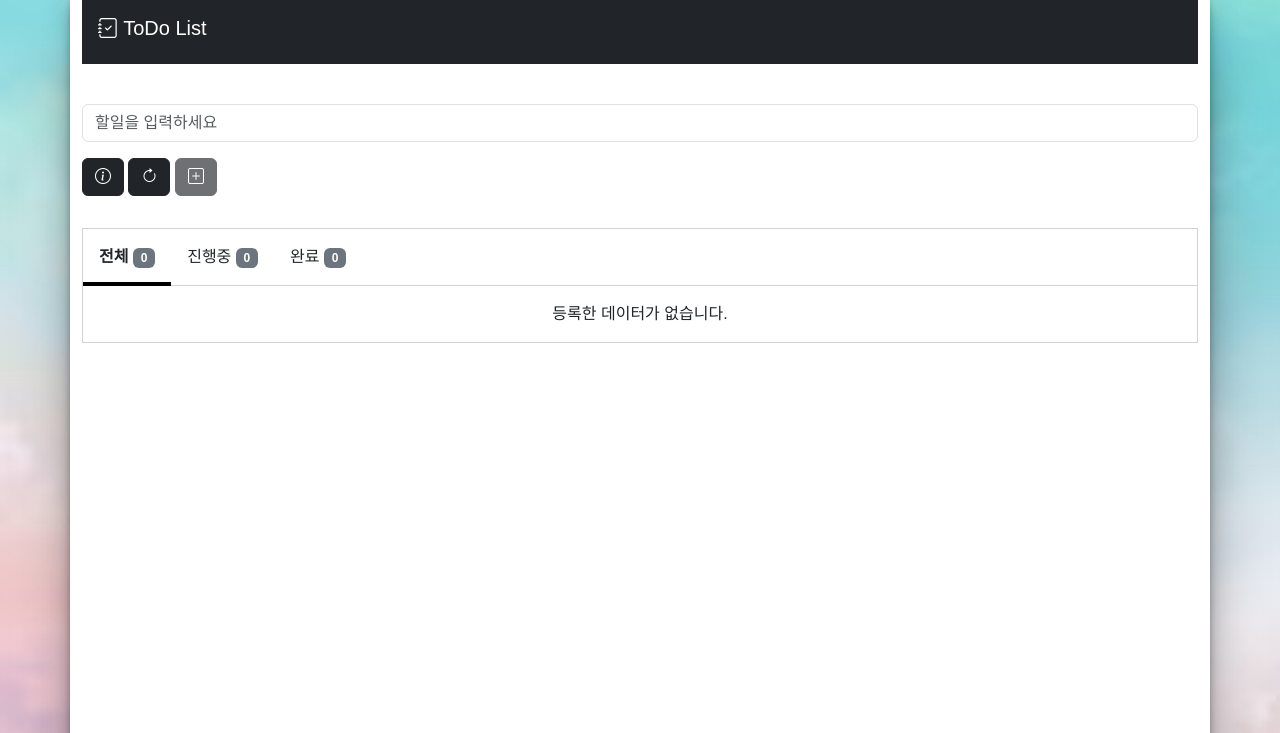
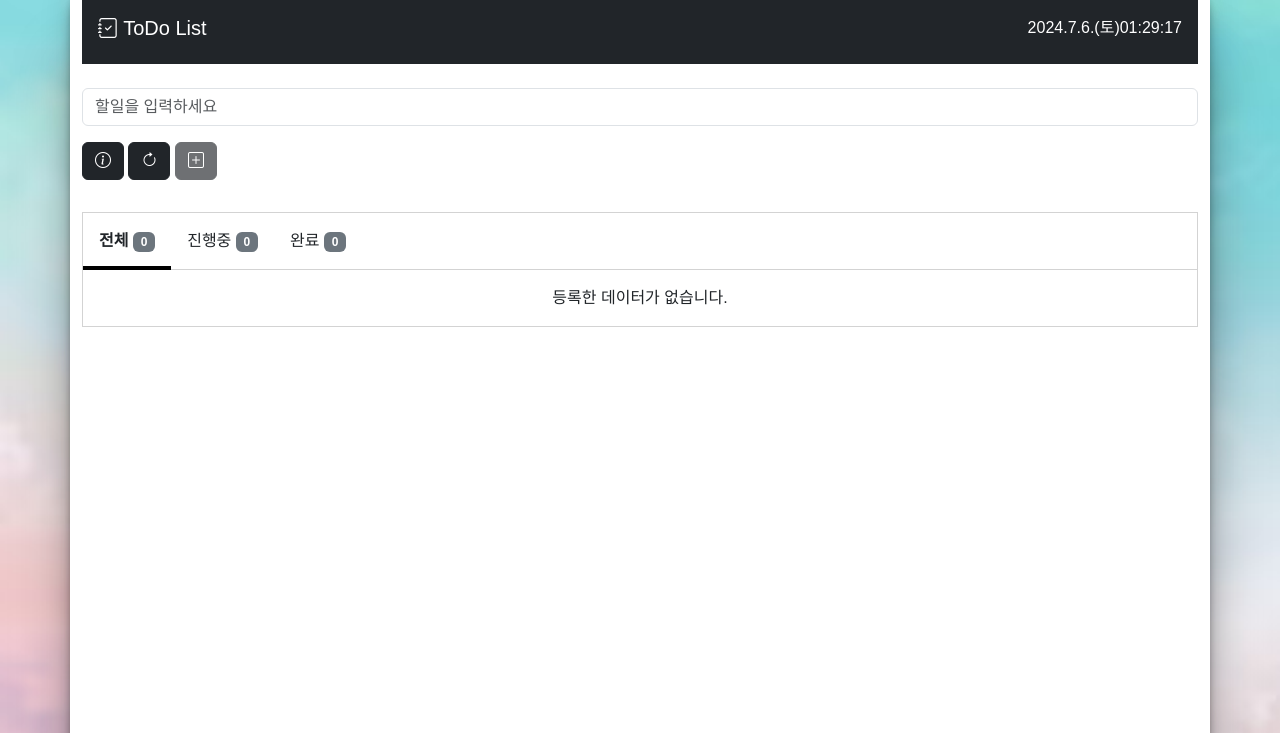
Before and after one commit to cse96hk/todo-list, a plain HTML site: page index.html in a window 1280 px wide. Shown: the top 733 px of the page. Drawn offline with nearby package versions, Linux system fonts and the light colour scheme; a web font is replaced by a local one.

Commit message:
ver3 update

```diff
--- a/index.html
+++ b/index.html
@@ -15,8 +15,12 @@
 
 <body>
     <div class="container">
-        <div class="text-bg-dark p-3">
-            <h5><i class="bi bi-journal-check"></i> ToDo List</h2>
+        <div class="text-bg-dark p-3 todo-header">
+            <h5><i class="bi bi-journal-check"></i> ToDo List</h5>
+            <div id="clock">
+                <span id="date-print">2024-07-07 </span>
+                <span id="time-print">09:09:10</span>
+            </div>
         </div>
         <section class="todo-area">
             <div class="input-area">
--- a/main.js
+++ b/main.js
@@ -20,6 +20,9 @@ let tabs = document.querySelectorAll(".tabs div");
 let allCount = document.getElementById("all-count");
 let goCount = document.getElementById("go-count");
 let doneCount = document.getElementById("done-count");
+let clcok = document.getElementById("clock");
+let dataPrint = document.querySelector("#date-print");
+let timePrint = document.querySelector("#time-print");
 let mode = "all"; // 선택된 탭 id
 let filerList = []; // 지정된 할일 배열
 const MAX_TASKS = 6;
@@ -283,3 +286,21 @@ function filter(e) {
         taskInnerHTML();
     }
 }
+
+function currentTime() {
+    const data = new Date();
+    const weeks = ["일", "월", "화", "수", "목", "금", "토"];
+    const years = data.getFullYear();
+    const months = data.getMonth() + 1;
+    const days = data.getDate();
+    const week = weeks[data.getDay()];
+
+    const hours = String(data.getHours()).padStart(2, "0");
+    const minutes = String(data.getMinutes()).padStart(2, "0");
+    const seconds = String(data.getSeconds()).padStart(2, "0");
+
+    dataPrint.innerText = `${years}.${months}.${days}.(${week})`;
+    timePrint.innerText = `${hours}:${minutes}:${seconds}`;
+}
+currentTime();
+setInterval(currentTime, 1000);
--- a/style.css
+++ b/style.css
@@ -18,8 +18,16 @@ body{
     box-shadow: rgba(0, 0, 0, 0.25) 0px 54px 55px, rgba(0, 0, 0, 0.12) 0px -12px 30px, rgba(0, 0, 0, 0.12) 0px 4px 6px, rgba(0, 0, 0, 0.17) 0px 12px 13px, rgba(0, 0, 0, 0.09) 0px -3px 5px;
 }
 .text-bg-dark {
-    margin-bottom: 1em;
+    display: flex;
+    padding: 1em;
+    justify-content: space-between;
+
 }
+#clock  {
+    display: flex;
+
+}
+
 
 .task-area {
     border :1px solid lightgray;
```
